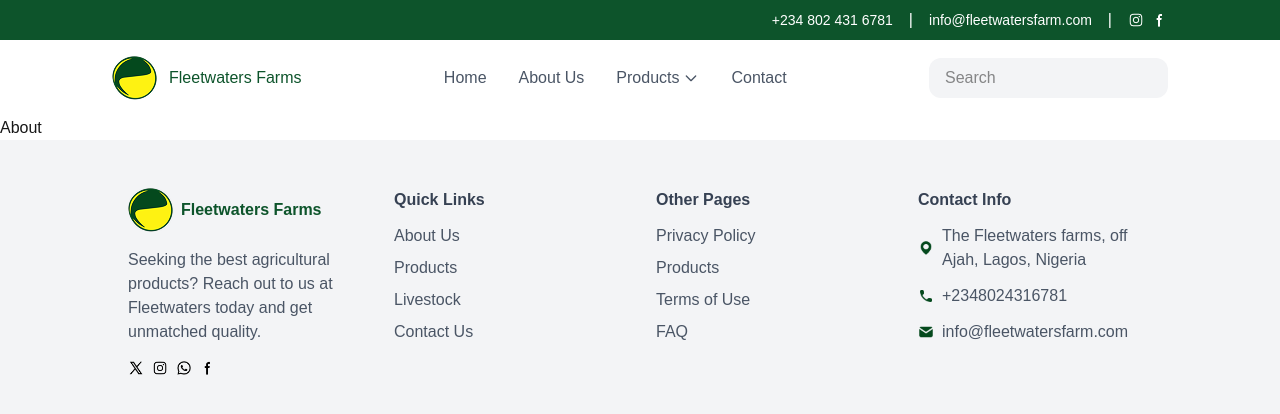
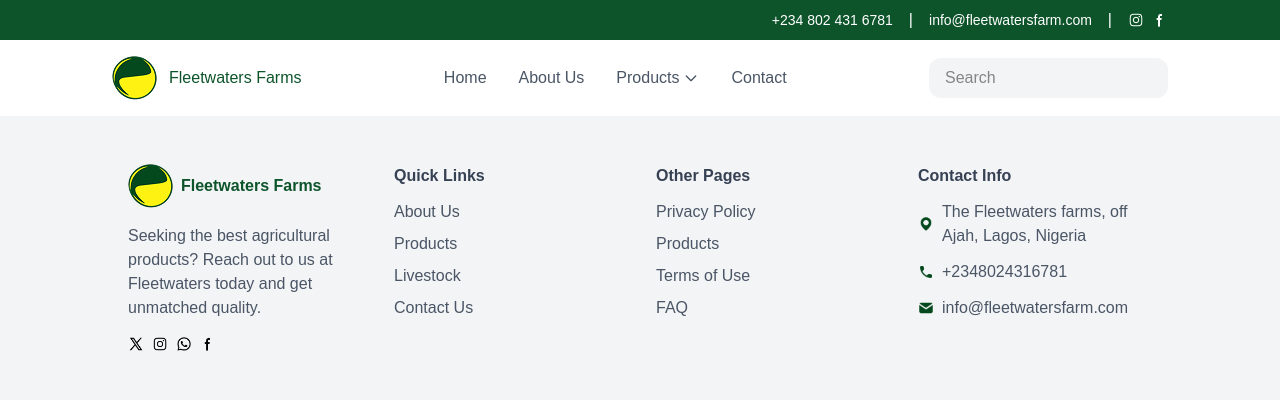
Before and after one commit to TopBoy7/fleetwaters-farm, a Next.js app: page /about in a window 1280 px wide. Shown: the top 414 px of the page. Built offline with nearby package versions, Linux system fonts and the light colour scheme.

Commit message:
about set up

```diff
--- a/src/app/about/page.js
+++ b/src/app/about/page.js
@@ -1,5 +1,5 @@
 import React from "react";
 
 export default function About() {
-  return <div>About</div>;
+  return <div></div>;
 }
```
